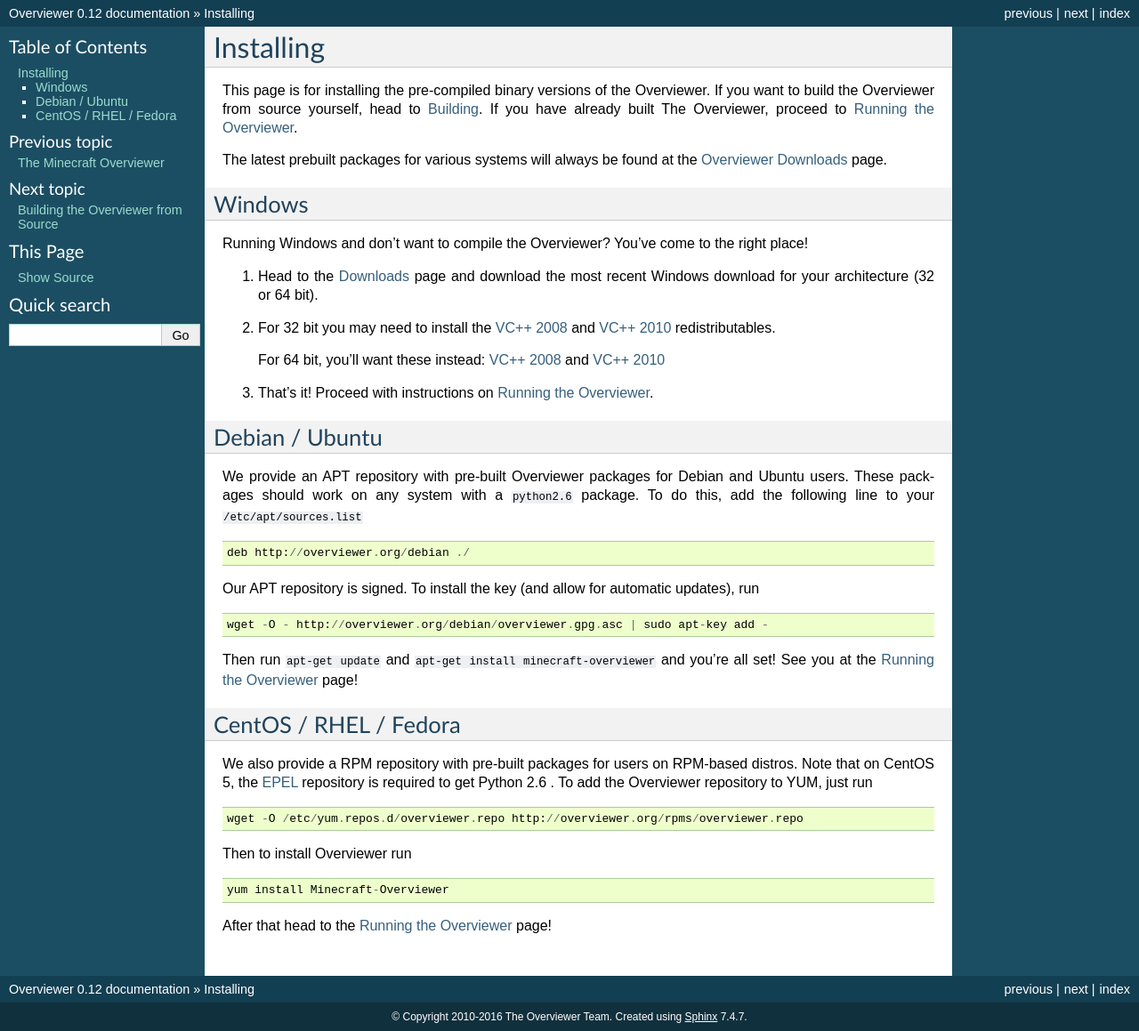
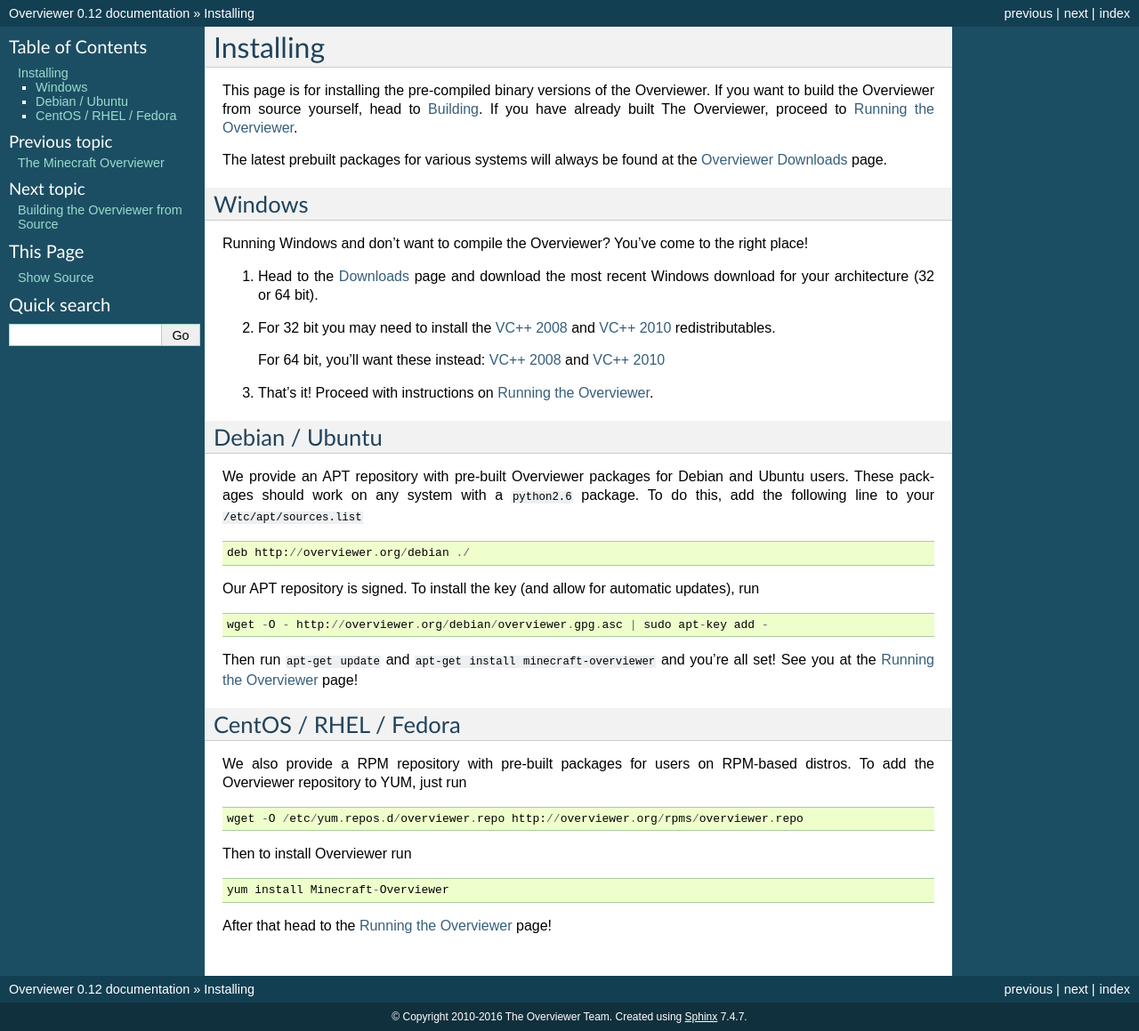
Before and after one commit to overviewer/Minecraft-Overviewer, a Sphinx documentation site: the page built from docs/installing.rst, in a window 1280 px wide. Shown: the whole page at 89% size. Built offline with Sphinx 7.4.7, drawn with Linux system fonts in a browser that asks for light colours.

Commit message:
docs: remove remaining references to CentOS 5

```diff
--- a/docs/building.rst
+++ b/docs/building.rst
@@ -121,8 +121,7 @@
 -----
 
 You will need the gcc compiler and a working build environment. On Ubuntu and
-Debian, this can be done by installing the ``build-essential`` package. For
-CentOS machines, see the :ref:`centos` section below
+Debian, this can be done by installing the ``build-essential`` package.
 
 You will need the following packages (at least):
 
--- a/docs/faq.rst
+++ b/docs/faq.rst
@@ -61,12 +61,6 @@
 :option:`--forcerender` option to update the entire map. If you have a really
 large map and don't want to re-render everything, take a look at
 the :ref:`rerenderprob` configuration option.
-
-How do I use this on CentOS 5?
-------------------------------
-
-CentOS 5 comes with Python 2.4, but the Overviewer needs 2.6 or higher. See the
-special instructions at :ref:`centos`
 
 The background color of the map is black, and I don't like it!
 --------------------------------------------------------------
--- a/docs/installing.rst
+++ b/docs/installing.rst
@@ -48,9 +48,7 @@
 CentOS / RHEL / Fedora
 ======================
 We also provide a RPM repository with pre-built packages for users on RPM-based
-distros. Note that on CentOS 5, the `EPEL <http://fedoraproject.org/wiki/EPEL>`_
-repository is required to get Python 2.6 . To add the Overviewer repository to
-YUM, just run
+distros. To add the Overviewer repository to YUM, just run
 
 ::
 
```
